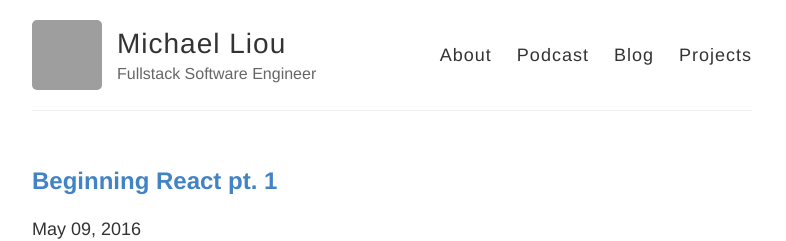
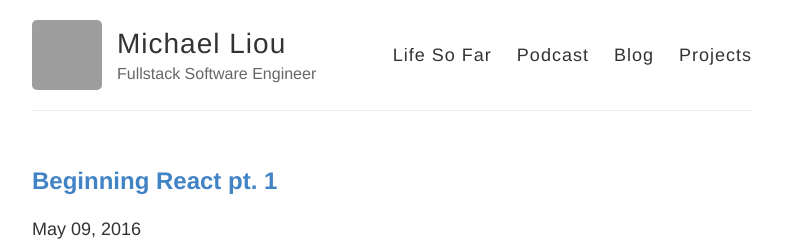
Before and after one commit to mliou8/mliou8.github.io, a Jekyll site: the page built from index.html, in a window 1280 px wide and 900 px high. Shown: the top 241 px of the window, without its empty margins (248-1034 px from the left). Built offline with Jekyll 4.4.1, drawn with Linux system fonts in a browser that asks for light colours; grey boxes are pictures that could not be loaded.

Commit message:
Update default.html

```diff
--- a/_layouts/default.html
+++ b/_layouts/default.html
@@ -27,7 +27,7 @@
           </div>
 
           <nav>
-              <a href="{{ site.baseurl }}/about">About</a>
+              <a href="{{ site.baseurl }}/about">Life So Far</a>
               <a href="{{ site.baseurl }}/podcast">Podcast</a>
               <a href="{{ site.baseurl }}/blog">Blog</a>
               <a href="{{ site.baseurl }}/projects">Projects</a>
```
